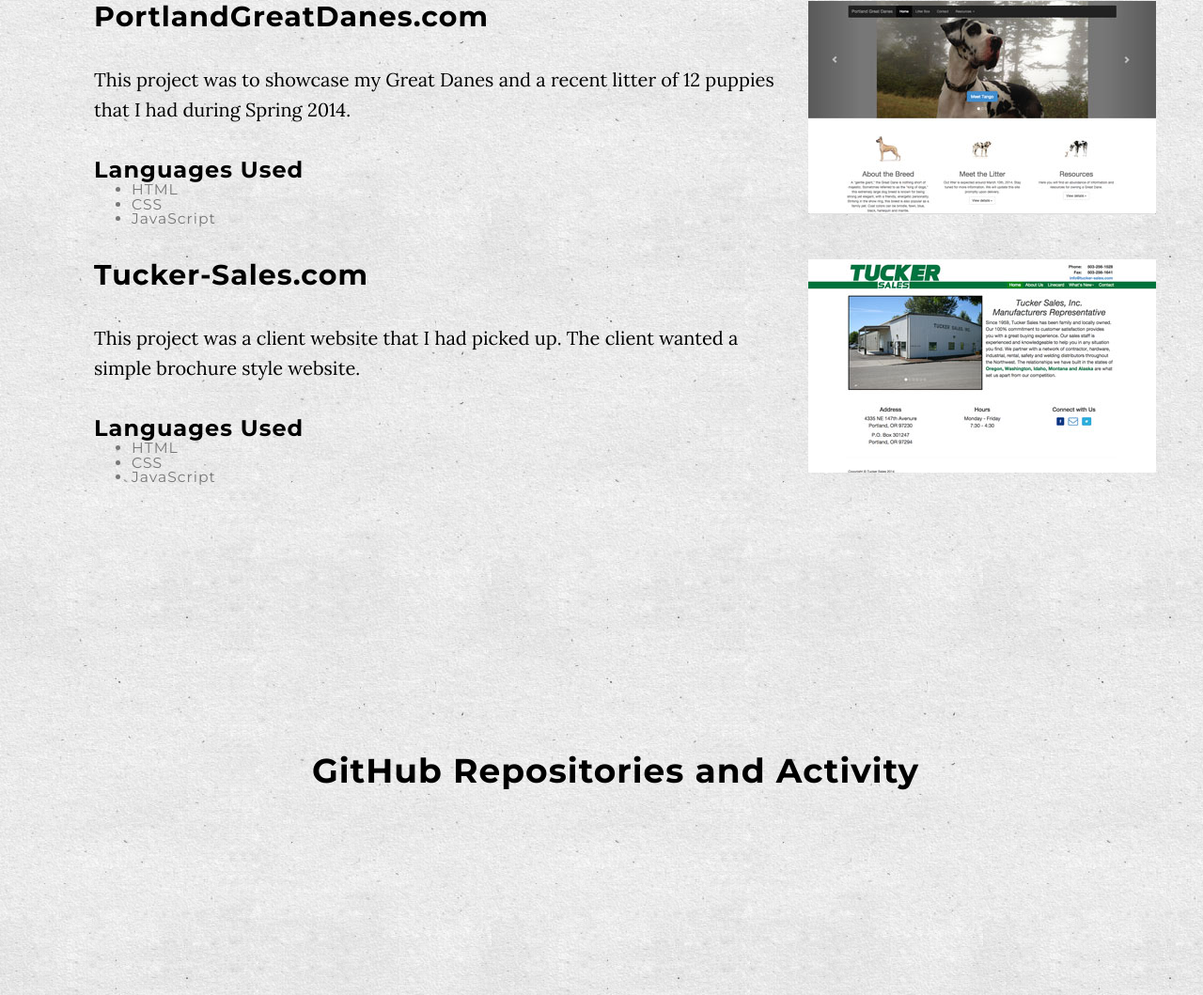
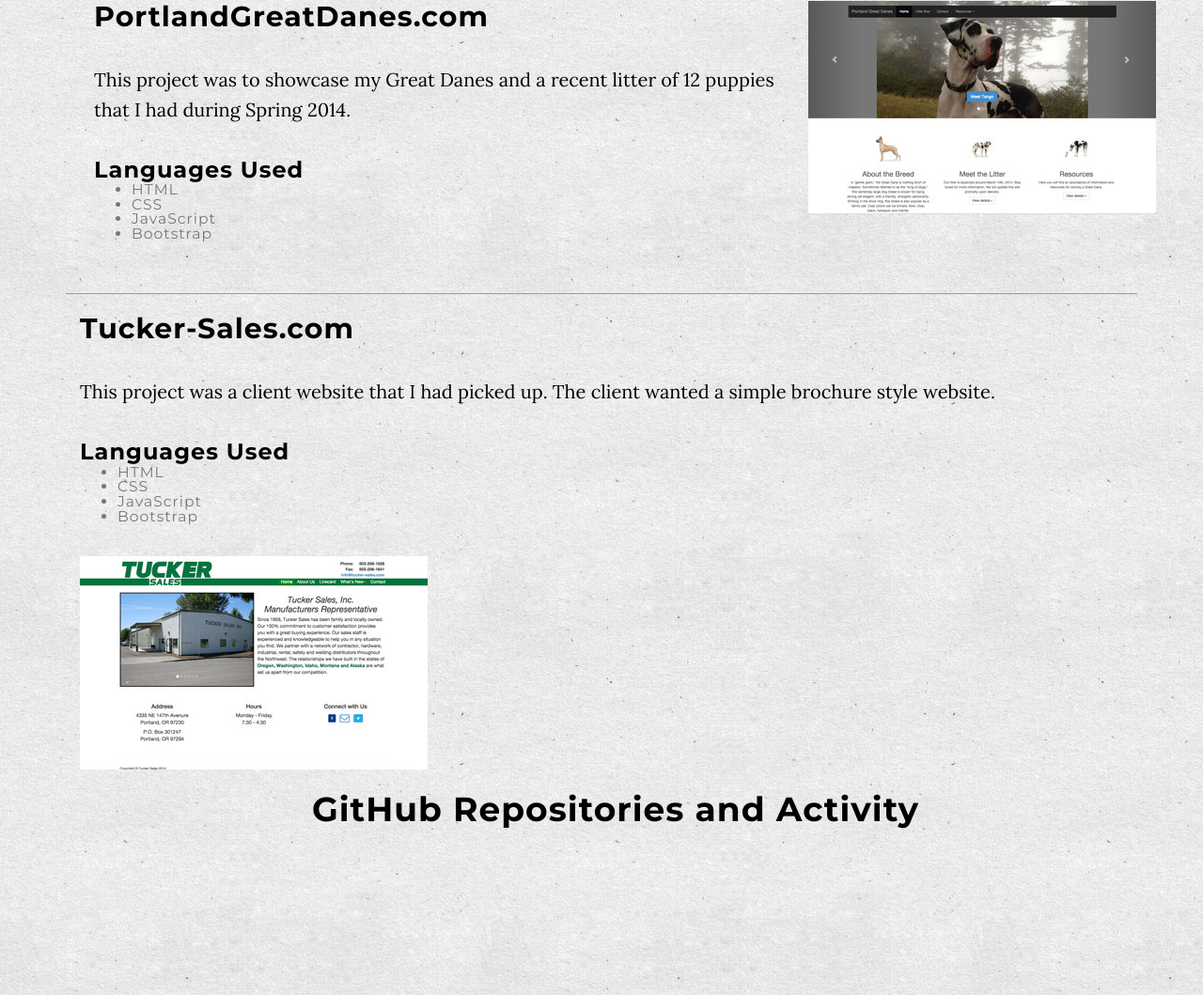
Before and after one commit to dmmoody-graveyard/moodycode, a Django app: template templates/projects.html in a window 1280 px wide. Shown: the part 1124-2183 px from the top of the page at 94% size. Run offline with Django 3.2, Linux system fonts and the light colour scheme; the template is opened without the code that fills it, so the values that code supplies are empty; some libraries are stand-ins or nearby versions.

Commit message:
project layout formatting

```diff
--- a/templates/projects.html
+++ b/templates/projects.html
@@ -87,7 +87,7 @@
             <h1 class="text-center">Websites</h1>
         </section>
         <div class="container">
-            <section class="col-lg-8">
+            <div class="col-lg-8">
                 <h2>PortlandGreatDanes.com</h2>
                 <p>This project was to showcase my Great Danes and a recent litter of 12 puppies that I had during Spring 2014.</p>
                 <h3>
@@ -96,16 +96,17 @@
                         <li>HTML</li>
                         <li>CSS</li>
                         <li>JavaScript</li>
+                        <li>Bootstrap</li>
                     </ul></small>
                 </h3>
-            </section>
-            <section class="col-lg-4">
+            </div>
+            <div class="col-lg-4">
                 <img src="{% static "img/portlandgreatdanes.jpg" %}" alt="Portland Great Danes Website">
-            </section>
-            <br>
-            <hr>
-            <br>
-            <section class="col-lg-8">
+            </div>
+        </div>
+        <hr>
+        <div class="container"
+            <div class="col-lg-8">
                 <h2>Tucker-Sales.com</h2>
                 <p>This project was a client website that I had picked up.  The client wanted a simple brochure style website.</p>
                 <h3>
@@ -114,13 +115,13 @@
                         <li>HTML</li>
                         <li>CSS</li>
                         <li>JavaScript</li>
+                        <li>Bootstrap</li>
                     </ul></small>
                 </h3>
-            </section>
-            <section class="col-lg-4">
-                <img src="{% static "img/tuckersales.jpg" %}" alt="Portland Great Danes Website">
-            </section>
-
+            </div>
+            <div class="col-lg-4">
+                <img src="{% static "img/tuckersales.jpg" %}" alt="Tucker Sales">
+            </div>
         </div>
 
         <div class="container content-section">
```
